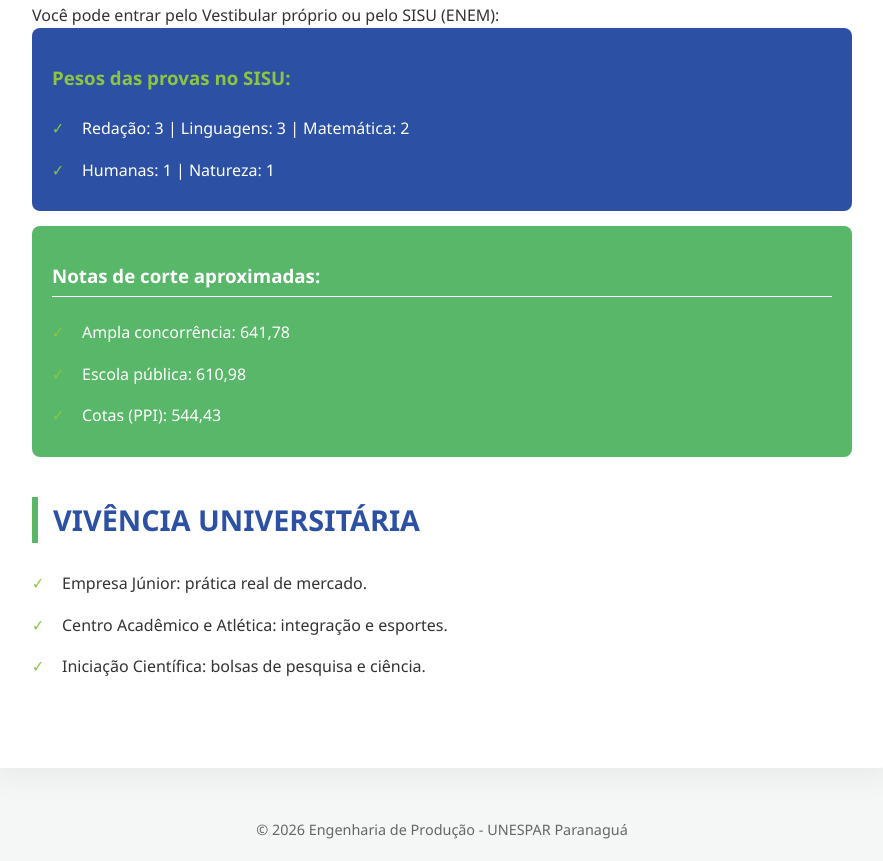
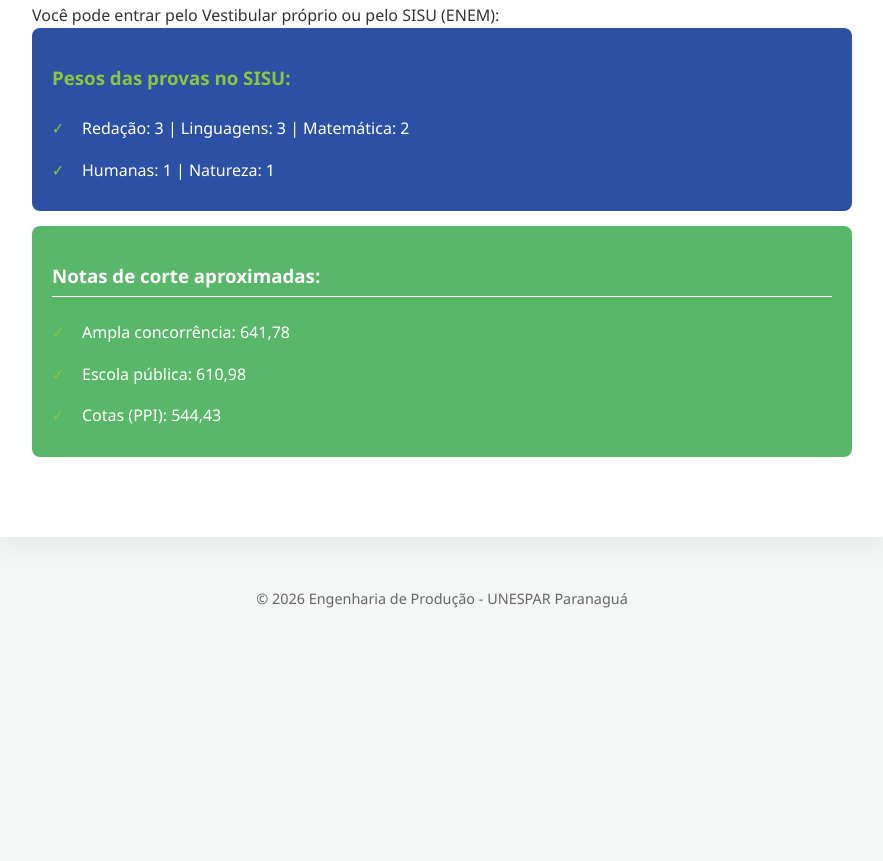
Before and after one commit to frezzatti22/projeto.ex.io, a plain HTML site: page index.html in a window 1280 px wide. Shown: the part 2442-3303 px from the top of the page, without its empty margins (198-1081 px from the left). After the commit the page ends 3072 px from the top, so only its background shows below. Drawn offline with Linux system fonts and the light colour scheme.

Commit message:
Remove 'VIVÊNCIA UNIVERSITÁRIA' section from index.html
Removed the 'VIVÊNCIA UNIVERSITÁRIA' section and its content from the HTML.

```diff
--- a/index.html
+++ b/index.html
@@ -118,15 +118,6 @@
                 </ul>
             </div>
         </section>
-
-        <section>
-            <h2>VIVÊNCIA UNIVERSITÁRIA</h2>
-            <ul>
-                <li>Empresa Júnior: prática real de mercado.</li>
-                <li>Centro Acadêmico e Atlética: integração e esportes.</li>
-                <li>Iniciação Científica: bolsas de pesquisa e ciência.</li>
-            </ul>
-        </section>
     </main>
 
     <footer>
```
